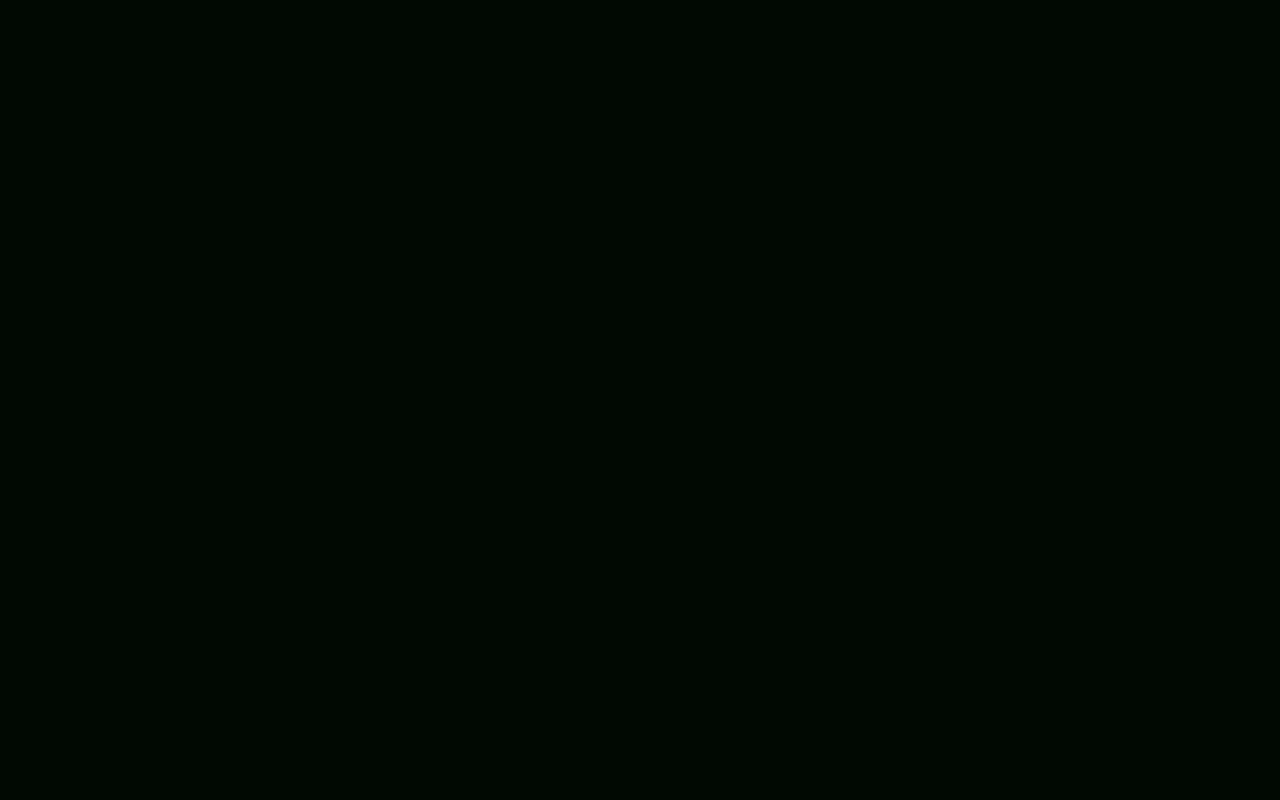
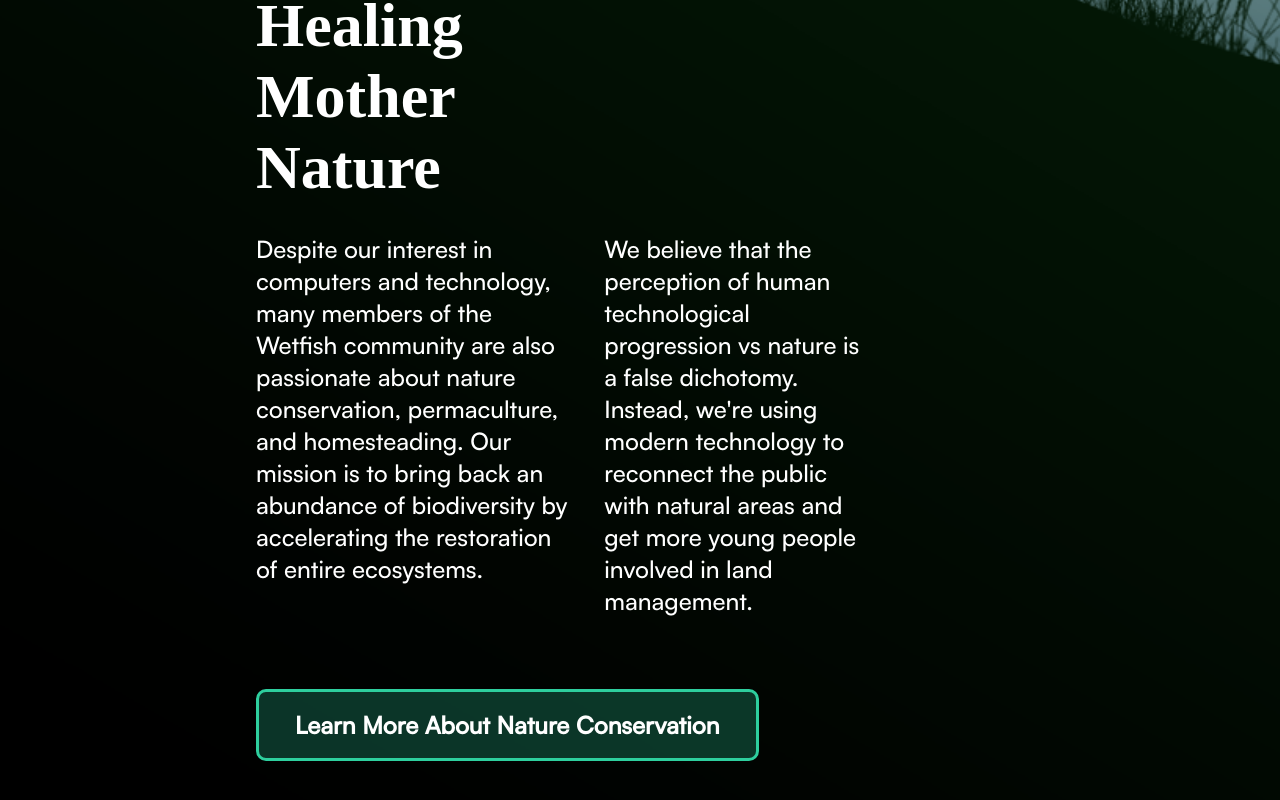
Before and after one commit to wetfish/wetfish.net, a SvelteKit app in the folder ui/: page / in a window 1280 px wide. Shown: the part 5776-6576 px from the top of the page. Before the commit the page ends 5646 px from the top, so only its background shows below. Built offline with nearby package versions, Linux system fonts and the light colour scheme; a web font is replaced by a local one.

Commit message:
Finished nature conservation section 🌳🦫

```diff
--- a/ui/src/routes/nature.svelte
+++ b/ui/src/routes/nature.svelte
@@ -1,10 +1,30 @@
-<style>
+<style lang="scss">
     .nature {
         background-image:url('$lib/images/bg-nature.png');
-        min-height: 100vh;
+        min-height: 1400px;
         background-repeat: no-repeat;
         background-size: cover;
     }
+
+    .content {
+        padding: 700px 16em 8em;
+        display: flex;
+        justify-content: flex-start;
+
+        .text {
+            width: 80%;
+        }
+    }
+
+    .paragraphs {
+        display: flex;
+        gap: 2em;
+    }
+
+    h1 {
+        width: 60%;
+    }
+
 </style>
 
 <script>
@@ -13,10 +33,13 @@
 
 <section class="nature">
     <DisappearingContent>
+        <div class="content">
+            <div class="text">
                 <div class="section-number">04</div>
                 <h3>— Nature Conservation</h3>
                 <h1>Technology Healing Mother Nature</h1>
 
+                <div class="paragraphs">
                     <p>
                         Despite our interest in computers and technology, many members of the Wetfish community are also passionate about nature conservation, permaculture, and homesteading.
                         Our mission is to bring back an abundance of biodiversity by accelerating the restoration of entire ecosystems.
@@ -26,7 +49,12 @@
                         We believe that the perception of human technological progression vs nature is a false dichotomy.
                         Instead, we're using modern technology to reconnect the public with natural areas and get more young people involved in land management.
                     </p>
+                </div>
 
-        <button>Learn More About Nature Conservation</button>
+                <div class="buttons">
+                    <a class="button full" href="https://wet.fish/nature">Learn More About Nature Conservation</a>
+                </div>
+            </div>
+        </div>
     </DisappearingContent>
 </section>
```
Lines whose indentation alone changed are shown as unchanged.
